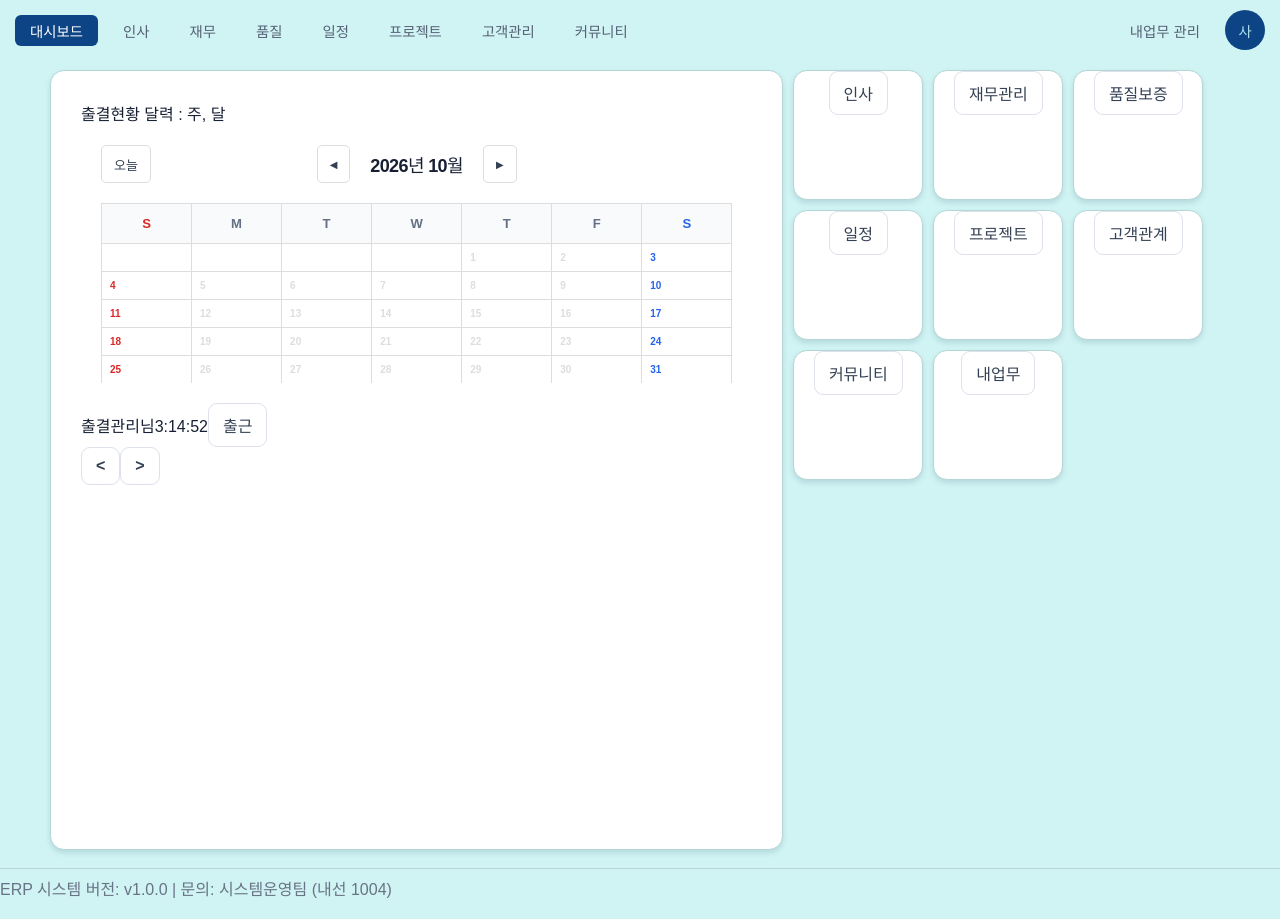
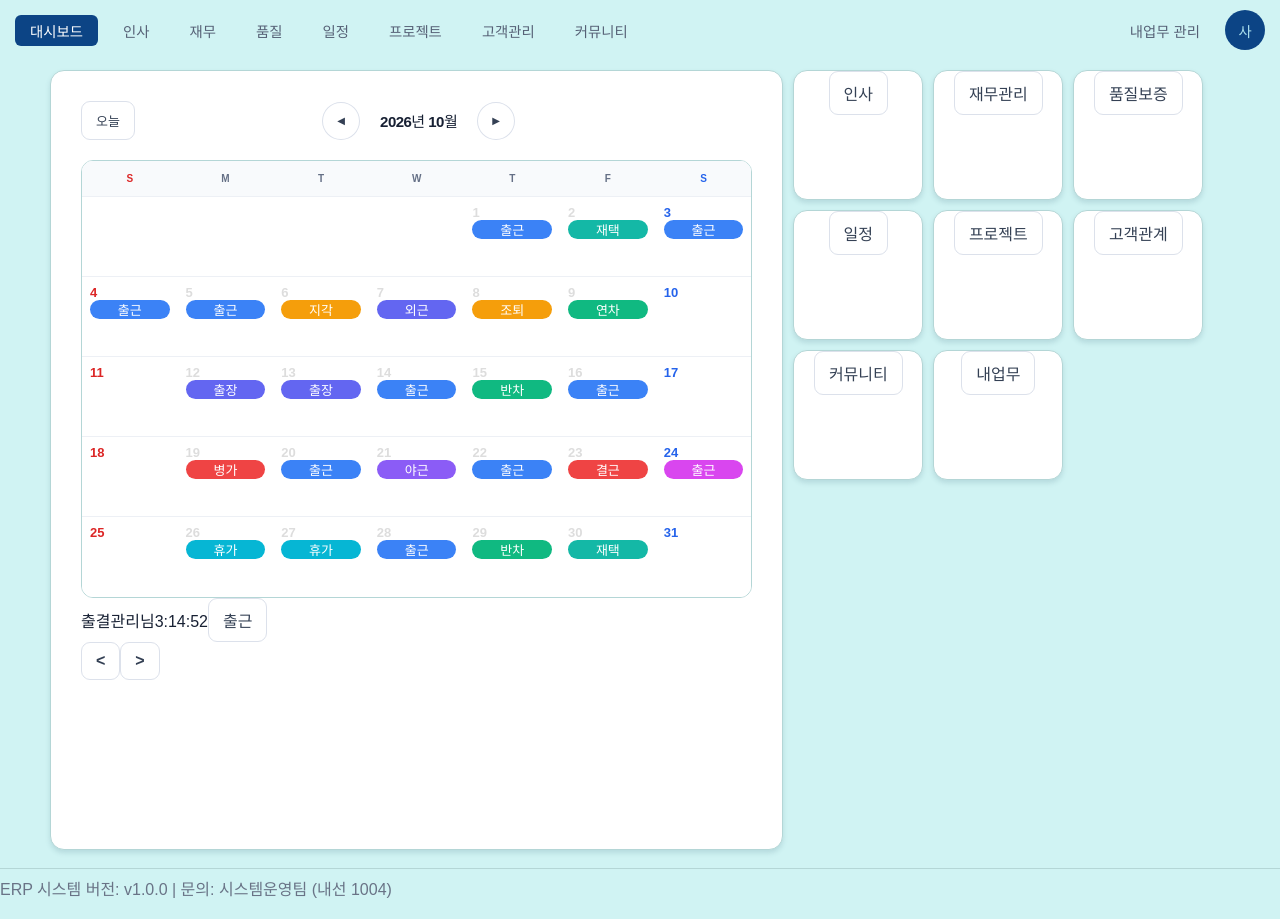
Before and after one commit to YooJunWoo-kor/Semiproject-group-2-, a React (Create React App) app in the folder frontend/: page /main in a window 1280 px wide. Built offline with nearby package versions, Linux system fonts and the light colour scheme.

Commit message:
달력수정완료

```diff
--- a/frontend/src/components/ADComp.js
+++ b/frontend/src/components/ADComp.js
@@ -1,6 +1,39 @@
 import React, { useEffect, useState } from "react";
 import { getLoginUser } from "../utils/authStorage";
 import BasicCalendar from "../components/calendar/BasicCalendar.js";
+
+const data = [
+    // 1주차
+    { title: "출근", start: "2026-10-01", end: "2026-10-01", typeId: 0 },
+    { title: "재택", start: "2026-10-02", end: "2026-10-02", typeId: 6 },
+
+    // 2주차
+    { title: "출근", start: "2026-10-03", end: "2026-10-05", typeId: 0 },
+    { title: "지각", start: "2026-10-06", end: "2026-10-06", typeId: 1 },
+    { title: "외근", start: "2026-10-07", end: "2026-10-07", typeId: 5 },
+    { title: "조퇴", start: "2026-10-08", end: "2026-10-08", typeId: 1 },
+    { title: "연차", start: "2026-10-09", end: "2026-10-09", typeId: 3 },
+
+    // 3주차
+    { title: "출장", start: "2026-10-12", end: "2026-10-13", typeId: 5 },
+    { title: "출근", start: "2026-10-14", end: "2026-10-14", typeId: 0 },
+    { title: "반차", start: "2026-10-15", end: "2026-10-15", typeId: 3 },
+    { title: "출근", start: "2026-10-16", end: "2026-10-16", typeId: 0 },
+
+    // 4주차
+    { title: "병가", start: "2026-10-19", end: "2026-10-19", typeId: 2 },
+    { title: "출근", start: "2026-10-20", end: "2026-10-20", typeId: 0 },
+    { title: "야근", start: "2026-10-21", end: "2026-10-21", typeId: 7 },
+    { title: "출근", start: "2026-10-22", end: "2026-10-22", typeId: 0 },
+    { title: "결근", start: "2026-10-23", end: "2026-10-23", typeId: 2 },
+    { title: "출근", start: "2026-10-24", end: "2026-10-24", typeId: 8 },
+
+    // 5주차
+    { title: "휴가", start: "2026-10-26", end: "2026-10-27", typeId: 4 },
+    { title: "출근", start: "2026-10-28", end: "2026-10-28", typeId: 0 },
+    { title: "반차", start: "2026-10-29", end: "2026-10-29", typeId: 3 },
+    { title: "재택", start: "2026-10-30", end: "2026-10-30", typeId: 6 }
+  ];
 
 function ADComp({style}){
     const user = getLoginUser();
@@ -24,8 +57,7 @@ function ADComp({style}){
 
     return(
         <div style={style}>
-            출결현황 달력 : 주, 달<br/>
-            <BasicCalendar />
+            <BasicCalendar schedule={data}/>
             출결관리
             {userName}님
             {timeString}
--- a/frontend/src/components/calendar/BasicCalendar.js
+++ b/frontend/src/components/calendar/BasicCalendar.js
@@ -65,10 +65,24 @@ function BasicCalendar({ schedule = [] }) {
     );
   }
 
+  //달력에 표기할 색상 리스트
+  const CALENDAR_COLORS = [
+    '#3b82f6', // 0: 소프트 블루 (정상 출근)
+    '#f59e0b', // 1: 웜 앰버 (지각 / 조퇴)
+    '#ef4444', // 2: 뮤트 레드 (결근 / 병가)
+    '#10b981', // 3: 세이지 에메랄드 (연차 / 반차)
+    '#06b6d4', // 4: 덜 시안 (경조휴가)
+    '#6366f1', // 5: 소프트 인디고 (외근 / 출장)
+    '#14b8a6', // 6: 차분한 틸 (재택근무)
+    '#8b5cf6', // 7: 뮤트 바이올렛 (야간근무)
+    '#d946ef', // 8: 소프트 후샤 (휴일근무)
+    '#64748b'  // 9: 뉴트럴 슬레이트 (기타)
+  ];
+
   const weekdays = ['S', 'M', 'T', 'W', 'T', 'F', 'S'];
 
   return (
-    <div className="basic-calendar">
+    <div>
 
       {/* 달력 상단 */}
       <div className="basic-calendar-header">
@@ -93,6 +107,7 @@ function BasicCalendar({ schedule = [] }) {
       </div>
 
       {/* 달력 테이블 */}
+      <div className='table-shell'>
         <table className="basic-calendar-table">
           <thead>
             <tr>
@@ -116,14 +131,23 @@ function BasicCalendar({ schedule = [] }) {
                         </div>
 
                         {/* 해당 날짜의 일정 */}
-                      {getDaySchedules(day).map((item, index) => (
-                        <div
+                        {getDaySchedules(day).map((item, index) => {
+                          const setColor = CALENDAR_COLORS[item.typeId];
+                         return <div
                             className="basic-calendar-schedule"
                             key={index}
+                            style={{
+                              // border: `1px solid ${setColor}`,
+                              backgroundColor: setColor,
+                              color: "#fff",
+                              borderRadius: `10px`,
+                              textAlign: 'center'
+                            }}
                           >
                             {item.title}
                           </div>
-                      ))}
+                        }
+                        )}
                       </>
                     )}
 
@@ -134,6 +158,7 @@ function BasicCalendar({ schedule = [] }) {
             ))}
           </tbody>
         </table>
+      </div>
 
     </div>
   );
--- a/frontend/src/components/calendar/Calendar.css
+++ b/frontend/src/components/calendar/Calendar.css
@@ -24,6 +24,7 @@
 
   .arrowButton{
     font-size: 10px;
+    border-radius: 50%;
   }
 
   .curront-button{
@@ -32,11 +33,15 @@
 
   .basic-calendar-navigation h2 {
     margin: 0;
-    font-size: 18px;
+    font-size: 15px;
   }
 
   .basic-calendar-header-space {
     width: 50px;
+  }
+
+  .basic-calendar-table th{
+    font-size: 10px;
   }
 
   /* 버튼 */
@@ -62,18 +67,16 @@
   /* 요일 */
   .basic-calendar-table th {
     padding: 12px;
-    border: 1px solid #ddd;
     background-color: #f8fafc;
     text-align: center;
   }
 
   /* 날짜 칸 */
   .basic-calendar-table td {
-    height: max(80px, calc(100%));
+    height: max(80px);
     padding: 8px;
-    font-size: 10px;
+    font-size: 13px;
     color: #ddd;
-    border: 1px solid #ddd;
     vertical-align: top;
   }
 
```
Lines whose indentation alone changed are shown as unchanged.
